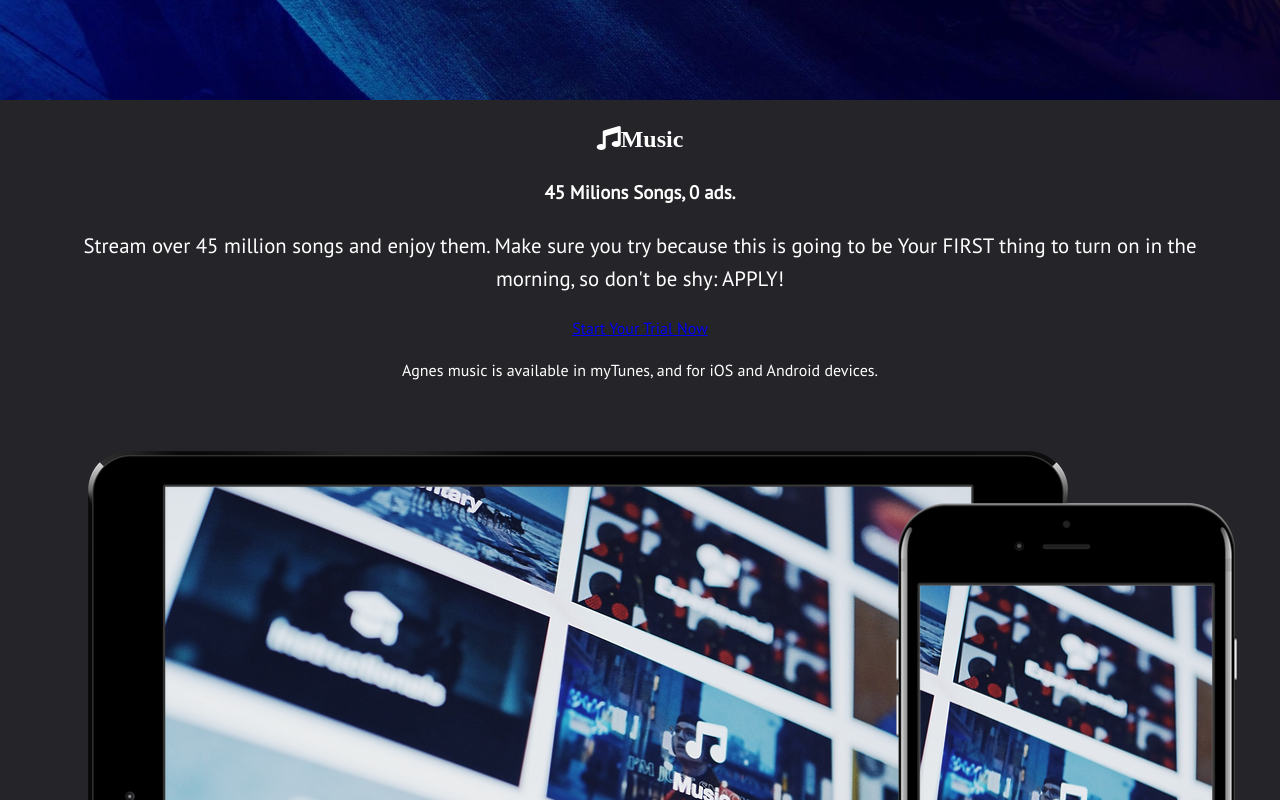
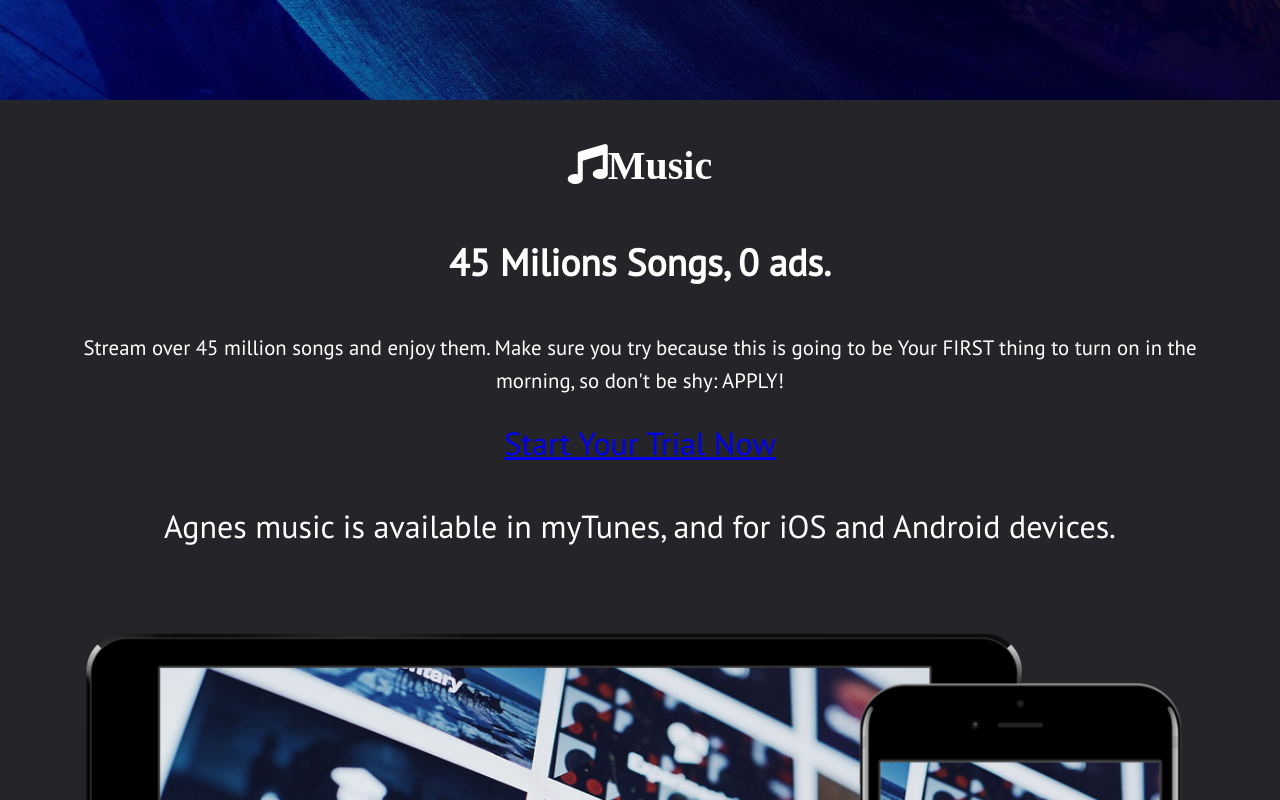
Before and after one commit to brettl1991/LandingPage2, a plain HTML site: page index.html in a window 1280 px wide. Shown: the part 700-1500 px from the top of the page. Drawn offline with nearby package versions, Linux system fonts and the light colour scheme.

Commit message:
Styling the sections

```diff
--- a/css/style.css
+++ b/css/style.css
@@ -6,6 +6,24 @@ body {
   margin: 0;
   color: #fff;
   line-height: 1.6;
+}
+
+img {
+    width: 100%;
+}
+
+/* section */
+.section {
+    padding: 2rem 0;
+}
+
+.section-head {
+    font-size: 2.5rem;
+    margin: 0;
+}
+
+.section {
+    font-size: 2rem;
 }
 
 /* Showcase */
```
